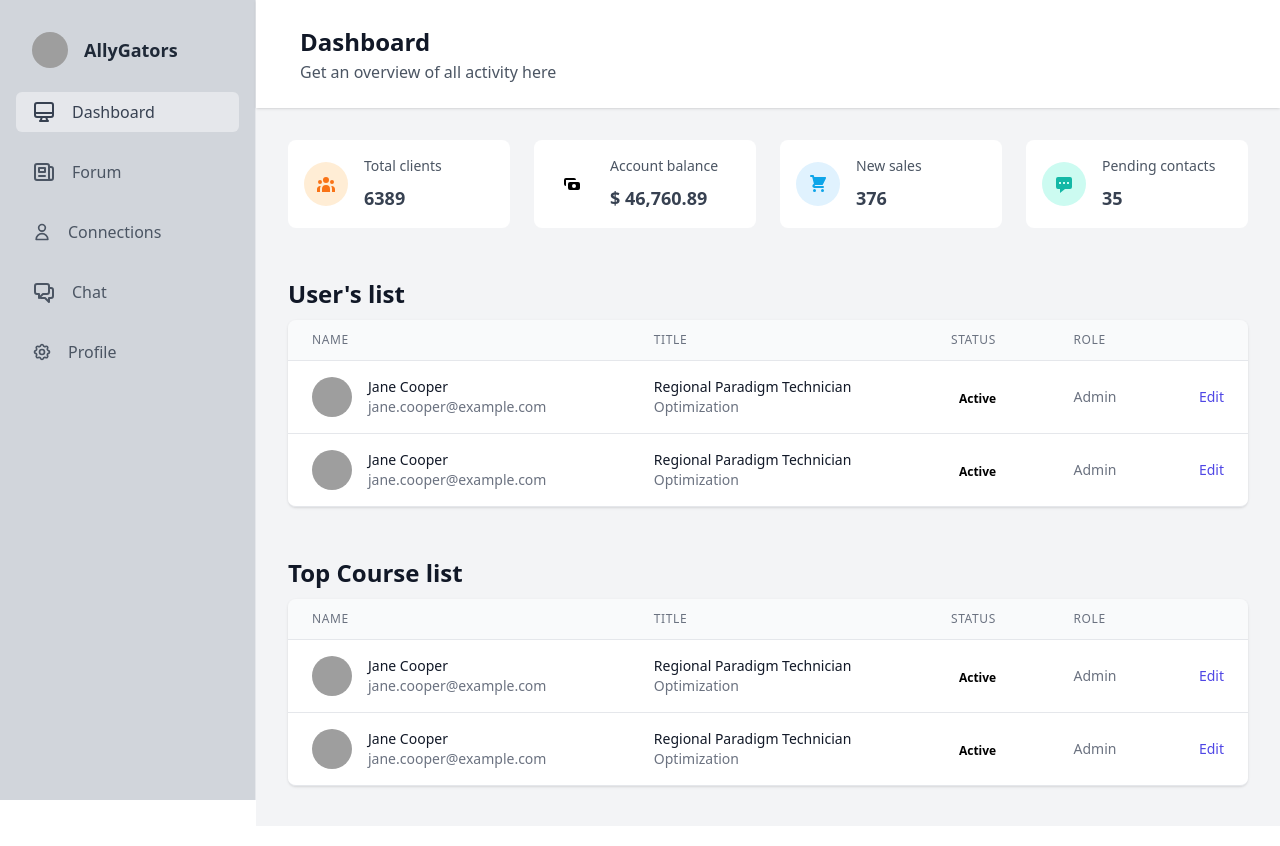
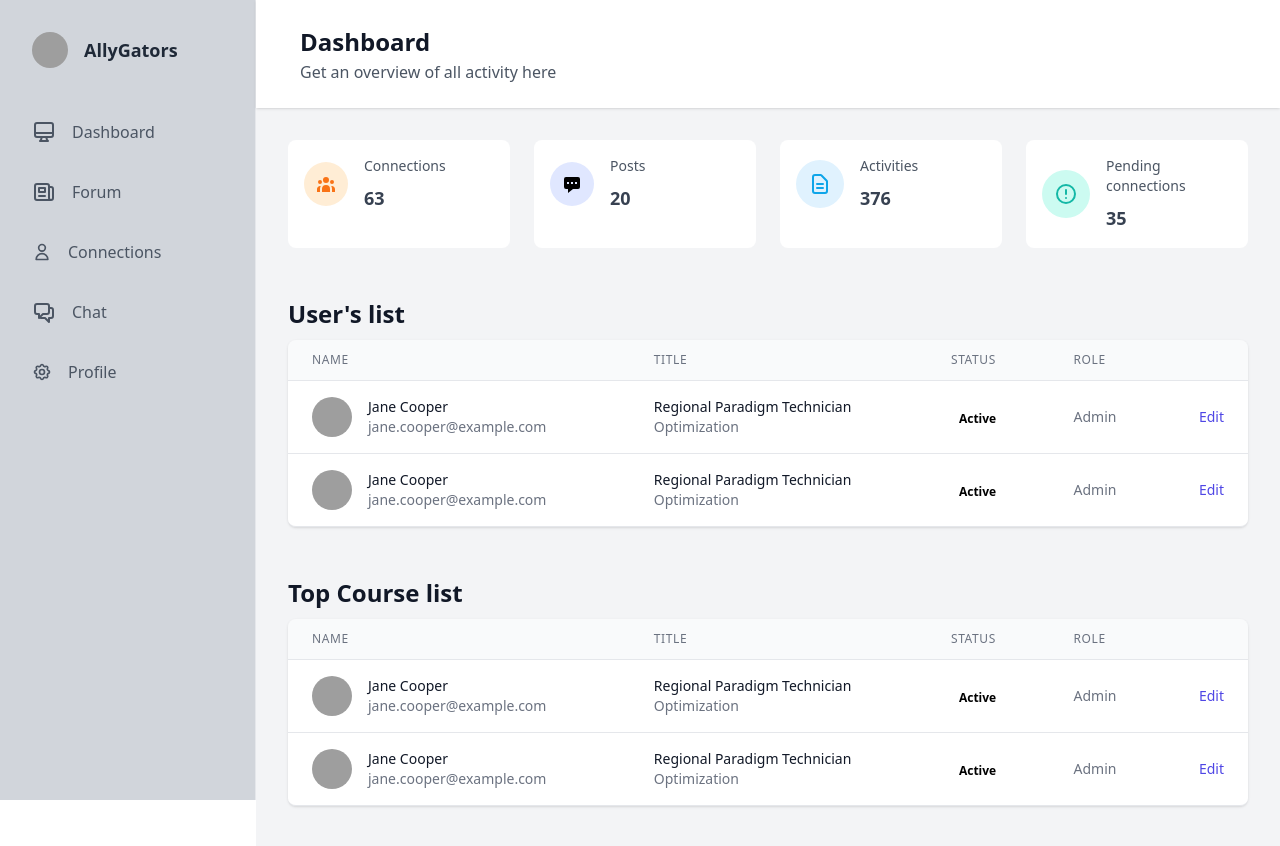
Before and after one commit to kovurusaisachin/AllyGator, a Next.js app in the folder Frontend/allygator_frontend/: page /dashboard in a window 1280 px wide. Built offline with nearby package versions, Linux system fonts and the light colour scheme; grey boxes are pictures that could not be loaded.

Commit message:
sidebar fixed

```diff
--- a/Frontend/allygator_frontend/components/analyticCard/index.tsx
+++ b/Frontend/allygator_frontend/components/analyticCard/index.tsx
@@ -43,64 +43,18 @@ export default function AnalyticCard() {
                       </div>
                       <div>
                         <p className="mb-2 text-sm font-medium text-gray-600 dark:text-gray-400">
-                          Total clients
+                          Connections
                         </p>
                         <p className="text-lg font-semibold text-gray-700 dark:text-gray-200">
-                          6389
+                          63
                         </p>
                       </div>
                     </div>
                   </div>
                   <div className="min-w-0 rounded-lg shadow-xs overflow-hidden bg-white dark:bg-gray-800">
                     <div className="p-4 flex items-center">
-                      <div className="p-3 rounded-full text-green-500 dark:text-green-100 bg-green-100 dark:bg-green-500 mr-4">
-                        <svg
-                          fill="currentColor"
-                          viewBox="0 0 20 20"
-                          className="w-5 h-5"
-                        >
-                          <path
-                            fillRule="evenodd"
-                            d="M4 4a2 2 0 00-2 2v4a2 2 0 002 2V6h10a2 2 0 00-2-2H4zm2 6a2 2 0 012-2h8a2 2 0 012 2v4a2 2 0 01-2 2H8a2 2 0 01-2-2v-4zm6 4a2 2 0 100-4 2 2 0 000 4z"
-                            clipRule="evenodd"
-                          />
-                        </svg>
-                      </div>
-                      <div>
-                        <p className="mb-2 text-sm font-medium text-gray-600 dark:text-gray-400">
-                          Account balance
-                        </p>
-                        <p className="text-lg font-semibold text-gray-700 dark:text-gray-200">
-                          $ 46,760.89
-                        </p>
-                      </div>
-                    </div>
-                  </div>
-                  <div className="min-w-0 rounded-lg shadow-xs overflow-hidden bg-white dark:bg-gray-800">
-                    <div className="p-4 flex items-center">
-                      <div className="p-3 rounded-full text-blue-500 dark:text-blue-100 bg-blue-100 dark:bg-blue-500 mr-4">
-                        <svg
-                          fill="currentColor"
-                          viewBox="0 0 20 20"
-                          className="w-5 h-5"
-                        >
-                          <path d="M3 1a1 1 0 000 2h1.22l.305 1.222a.997.997 0 00.01.042l1.358 5.43-.893.892C3.74 11.846 4.632 14 6.414 14H15a1 1 0 000-2H6.414l1-1H14a1 1 0 00.894-.553l3-6A1 1 0 0017 3H6.28l-.31-1.243A1 1 0 005 1H3zM16 16.5a1.5 1.5 0 11-3 0 1.5 1.5 0 013 0zM6.5 18a1.5 1.5 0 100-3 1.5 1.5 0 000 3z" />
-                        </svg>
-                      </div>
-                      <div>
-                        <p className="mb-2 text-sm font-medium text-gray-600 dark:text-gray-400">
-                          New sales
-                        </p>
-                        <p className="text-lg font-semibold text-gray-700 dark:text-gray-200">
-                          376
-                        </p>
-                      </div>
-                    </div>
-                  </div>
-                  <div className="min-w-0 rounded-lg shadow-xs overflow-hidden bg-white dark:bg-gray-800">
-                    <div className="p-4 flex items-center">
-                      <div className="p-3 rounded-full text-teal-500 dark:text-teal-100 bg-teal-100 dark:bg-teal-500 mr-4">
-                        <svg
+                      <div className="p-3 rounded-full text-green-500 dark:text-green-100 bg-indigo-100 dark:bg-green-500 mr-4">
+                      <svg
                           fill="currentColor"
                           viewBox="0 0 20 20"
                           className="w-5 h-5"
@@ -114,7 +68,41 @@ export default function AnalyticCard() {
                       </div>
                       <div>
                         <p className="mb-2 text-sm font-medium text-gray-600 dark:text-gray-400">
-                          Pending contacts
+                          Posts
+                        </p>
+                        <p className="text-lg font-semibold text-gray-700 dark:text-gray-200">
+                          20
+                        </p>
+                      </div>
+                    </div>
+                  </div>
+                  <div className="min-w-0 rounded-lg shadow-xs overflow-hidden bg-white dark:bg-gray-800">
+                    <div className="p-4 flex items-center">
+                      <div className="p-3 rounded-full text-blue-500 dark:text-blue-100 bg-blue-100 dark:bg-blue-500 mr-4">
+                      <svg xmlns="http://www.w3.org/2000/svg" className="h-6 w-6" fill="none" viewBox="0 0 24 24" stroke="currentColor">
+  <path stroke-linecap="round" stroke-linejoin="round" stroke-width="2" d="M9 12h6m-6 4h6m2 5H7a2 2 0 01-2-2V5a2 2 0 012-2h5.586a1 1 0 01.707.293l5.414 5.414a1 1 0 01.293.707V19a2 2 0 01-2 2z" />
+</svg>
+                      </div>
+                      <div>
+                        <p className="mb-2 text-sm font-medium text-gray-600 dark:text-gray-400">
+                          Activities
+                        </p>
+                        <p className="text-lg font-semibold text-gray-700 dark:text-gray-200">
+                          376
+                        </p>
+                      </div>
+                    </div>
+                  </div>
+                  <div className="min-w-0 rounded-lg shadow-xs overflow-hidden bg-white dark:bg-gray-800">
+                    <div className="p-4 flex items-center">
+                      <div className="p-3 rounded-full text-teal-500 dark:text-teal-100 bg-teal-100 dark:bg-teal-500 mr-4">
+                      <svg xmlns="http://www.w3.org/2000/svg" className="h-6 w-6" fill="none" viewBox="0 0 24 24" stroke="currentColor">
+  <path stroke-linecap="round" stroke-linejoin="round" stroke-width="2" d="M12 8v4m0 4h.01M21 12a9 9 0 11-18 0 9 9 0 0118 0z" />
+</svg>
+                      </div>
+                      <div>
+                        <p className="mb-2 text-sm font-medium text-gray-600 dark:text-gray-400">
+                          Pending connections
                         </p>
                         <p className="text-lg font-semibold text-gray-700 dark:text-gray-200">
                           35
--- a/Frontend/allygator_frontend/components/forumCard/index.tsx
+++ b/Frontend/allygator_frontend/components/forumCard/index.tsx
@@ -2,7 +2,7 @@ import React from "react";
 export default function ForumCard() {
   return (
     <>
-      <section className="text-gray-600 body-font overflow-hidden">
+      <section className="text-gray-600 body-font overflow-hidden mx-10">
         <div className="container px-5 py-24 mx-auto">
           <div className="-my-8 divide-y-2 divide-gray-100">
             <div className="py-8 flex flex-wrap md:flex-nowrap">
--- a/Frontend/allygator_frontend/components/sidebar/index.tsx
+++ b/Frontend/allygator_frontend/components/sidebar/index.tsx
@@ -4,9 +4,11 @@ import Link from "next/link";
 export default function Sidebar() {
   const router = useRouter();
   const handleLo = (e) => {
+    e.preventDefault();
     router.push("/dashboard");
   };
   const handleLogo = (e) => {
+    e.preventDefault();
     router.push("/");
   };
   return (
@@ -14,8 +16,9 @@ export default function Sidebar() {
       {/* sidebar */}
       <section>
         <div className="flex flex-col w-64 h-screen px-4 py-8 bg-gray-300 border-r dark:bg-gray-800 dark:border-gray-600">
-          <div className="flex items-center px-4 -mx-2" onClick={handleLogo}>
+          <div className="flex items-center px-4 -mx-2" >
             <img
+            onClick={handleLogo}
               className="object-cover mx-2 rounded-full h-9 w-9"
               src="https://i.pinimg.com/originals/79/ae/30/79ae3050000579337f79c78e8ad2e6eb.jpg"
               alt="avatar"
@@ -27,32 +30,11 @@ export default function Sidebar() {
               AllyGators
             </button>
           </div>
-          {/* <div className="relative mt-6">
-            <span className="absolute inset-y-0 left-0 flex items-center pl-3">
-              <svg
-                className="w-5 h-5 text-gray-400"
-                viewBox="0 0 24 24"
-                fill="none"
-              >
-                <path
-                  d="M21 21L15 15M17 10C17 13.866 13.866 17 10 17C6.13401 17 3 13.866 3 10C3 6.13401 6.13401 3 10 3C13.866 3 17 6.13401 17 10Z"
-                  stroke="currentColor"
-                  strokeWidth={2}
-                  strokeLinecap="round"
-                  strokeLinejoin="round"
-                />
-              </svg>
-            </span>
-            <input
-              type="text"
-              className="w-full py-2 pl-10 pr-4 text-gray-700 bg-white border rounded-md dark:bg-gray-800 dark:text-gray-300 dark:border-gray-600 focus:border-blue-400 dark:focus:border-blue-300 focus:ring-blue-300 focus:ring-opacity-40 focus:outline-none focus:ring"
-              placeholder="Search"
-            />
-          </div> */}
+
           <div className="flex flex-col justify-between flex-1 mt-6">
-            <nav>
+            <nav >
               <Link href="/dashboard">
-                <a className="flex items-center px-4 py-2 text-gray-700 bg-gray-200 rounded-md dark:bg-gray-700 dark:text-gray-200">
+              <a className="flex items-center px-4 py-2 mt-5 text-gray-600 transition-colors duration-200 transform rounded-md dark:text-gray-400 hover:bg-gray-200 dark:hover:bg-gray-700 dark:hover:text-gray-200 hover:text-gray-700">
                   <svg
                     xmlns="http://www.w3.org/2000/svg"
                     className="h-6 w-6"
--- a/Frontend/allygator_frontend/pages/dashboard/Connection/index.tsx
+++ b/Frontend/allygator_frontend/pages/dashboard/Connection/index.tsx
@@ -6,7 +6,7 @@ function Connection() {
     return(
         <div className="flex flex-col-2">
             <Sidebar />
-            <div className="mx-8">
+            <div className="mx-8 my-10">
             <Table />
           </div>
 
```
Also changed, not shown: 1 other file (tests, documents, lock files or other folders).
